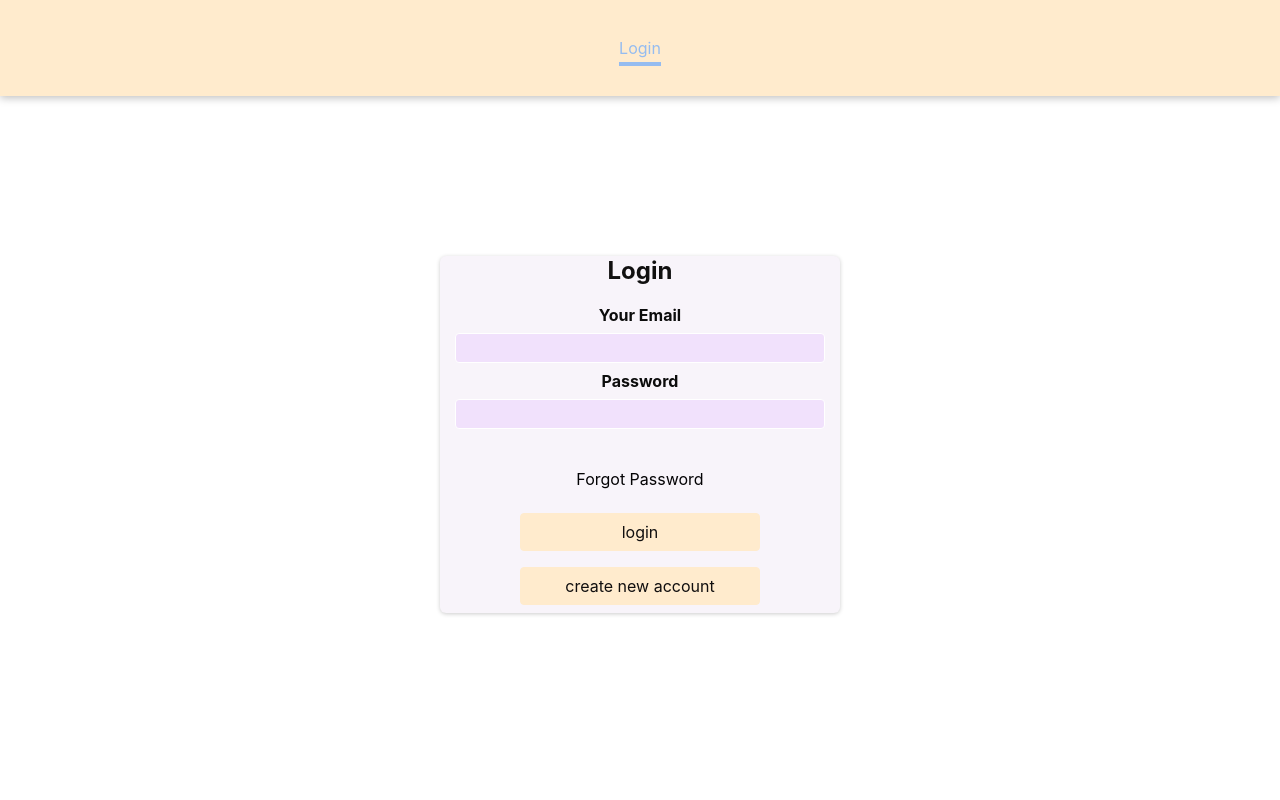
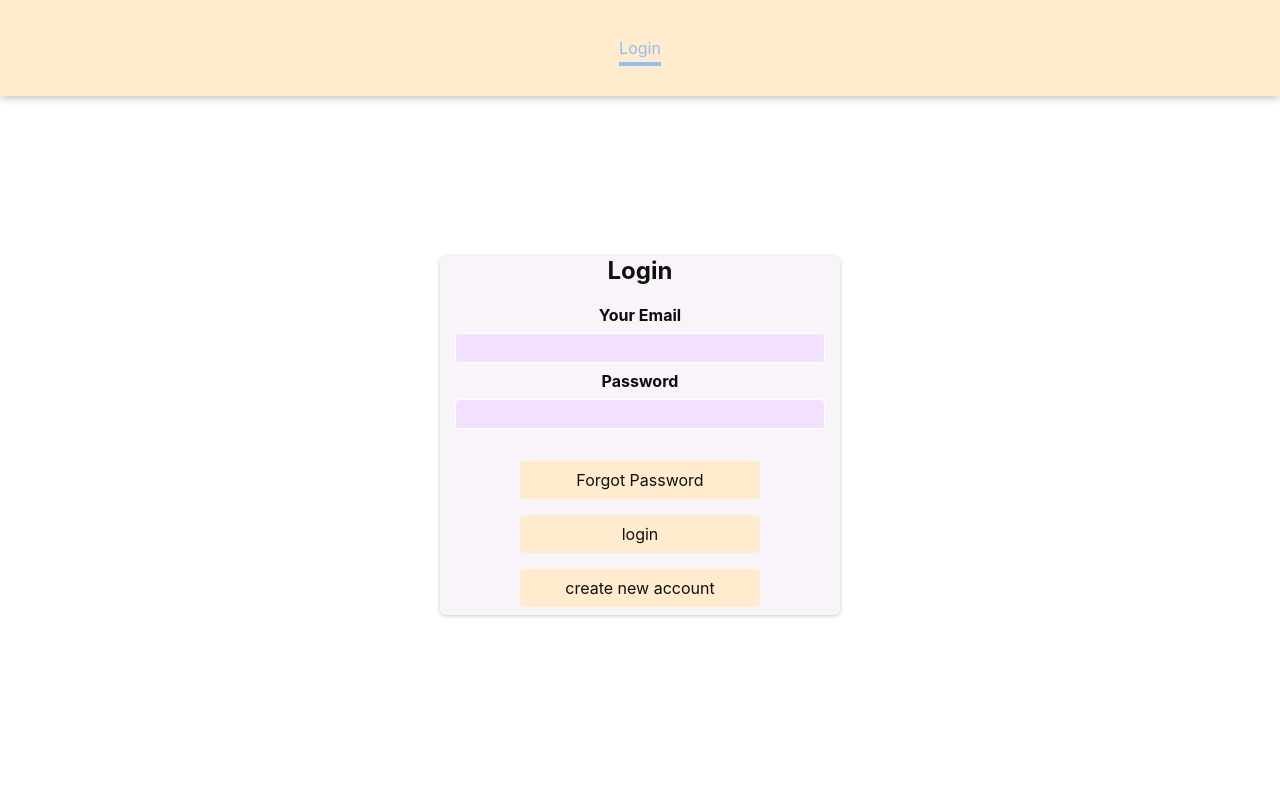
Before and after one commit to PhoenixRiseA/PaisaControl, a React (Create React App) app: page /auth in a window 1280 px wide. Shown: the top 800 px of the page. Built offline with nearby package versions, Linux system fonts and the light colour scheme.

Commit message:
forgot password funcitonality

```diff
--- a/src/components/Auth/AuthForm.js
+++ b/src/components/Auth/AuthForm.js
@@ -14,6 +14,7 @@ const AuthForm = () => {
   const switchAuthModeHandler = () => {
     setIsLogin((prevState) => !prevState);
   };
+
   const submitHandler = (e) => {
     e.preventDefault();
 
@@ -72,6 +73,35 @@ const AuthForm = () => {
     passwordInputRef.current.value = "";
   };
 
+  const forgotPasswordHandler = (e) => {
+    const enteredEmail = emailInputRef.current.value;
+    e.preventDefault();
+    fetch(
+      "https://identitytoolkit.googleapis.com/v1/accounts:sendOobCode?key=AIzaSyAfEMJNUWanJky-jYSDG0n0CpMrB2rKz04",
+      {
+        method: "POST",
+        body: JSON.stringify({
+          requestType: "PASSWORD_RESET",
+          email: enteredEmail,
+        }),
+        headers: {
+          "Content-Type": "application/json",
+        },
+      }
+    )
+      .then((res) => {
+        if (res.ok) {
+          return res.json();
+        }
+      })
+      .then((data) => console.log(data))
+      .catch((err) => {
+        let errorMessage = "Could not send verification email try again";
+        alert(errorMessage);
+        throw new Error(err.message);
+      });
+  };
+
   return (
     <section className={classes.auth}>
       <h1>{isLogin ? "Login" : "Sign up"}</h1>
@@ -102,8 +132,12 @@ const AuthForm = () => {
           )}
         </div>
         <div className={classes.actions}>
-          {isLogin && <p>Forgot Password</p>}
-          <button>{loading ? "loading" : isLogin ? "login" : "Sign up"}</button>
+          {isLogin && (
+            <button onClick={forgotPasswordHandler}>Forgot Password</button>
+          )}
+          <button type="submit">
+            {loading ? "loading" : isLogin ? "login" : "Sign up"}
+          </button>
           <button type="button" onClick={switchAuthModeHandler}>
             {isLogin ? "create new account" : "login with existing account"}
           </button>
```
